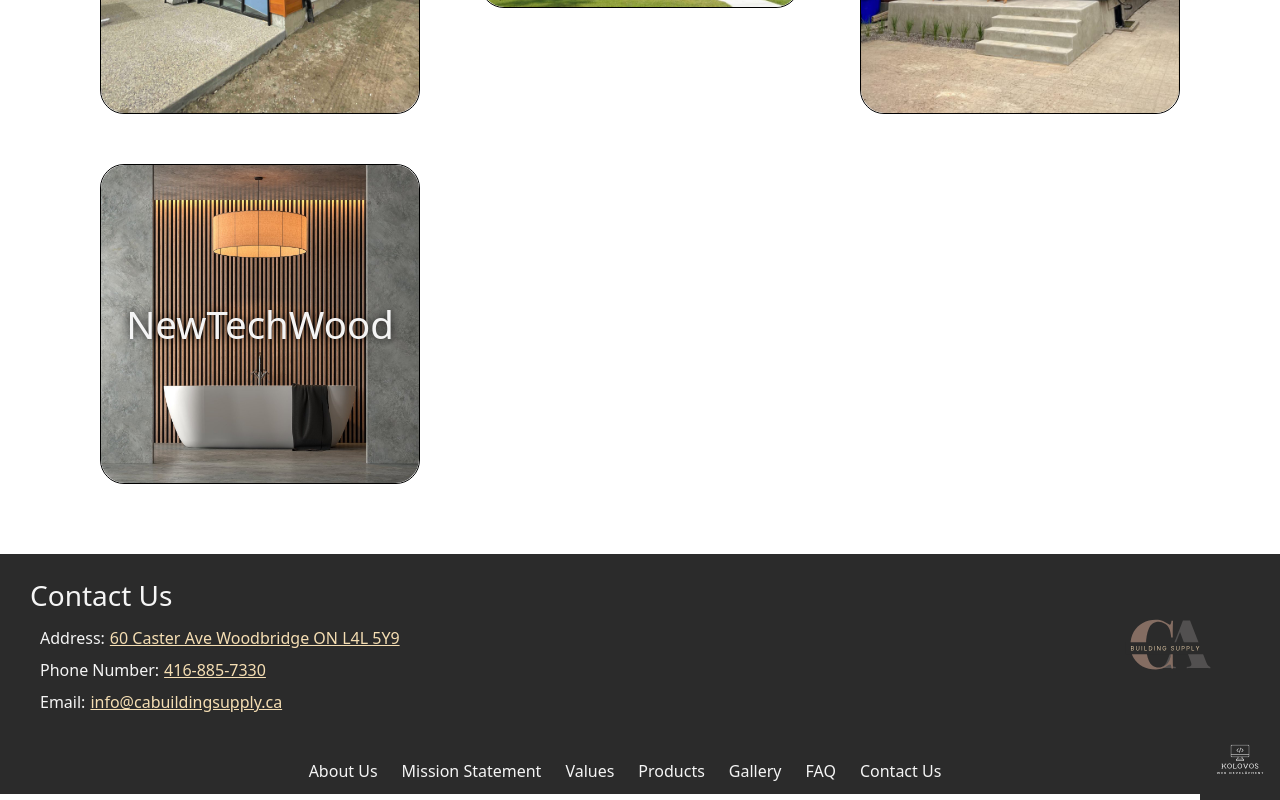
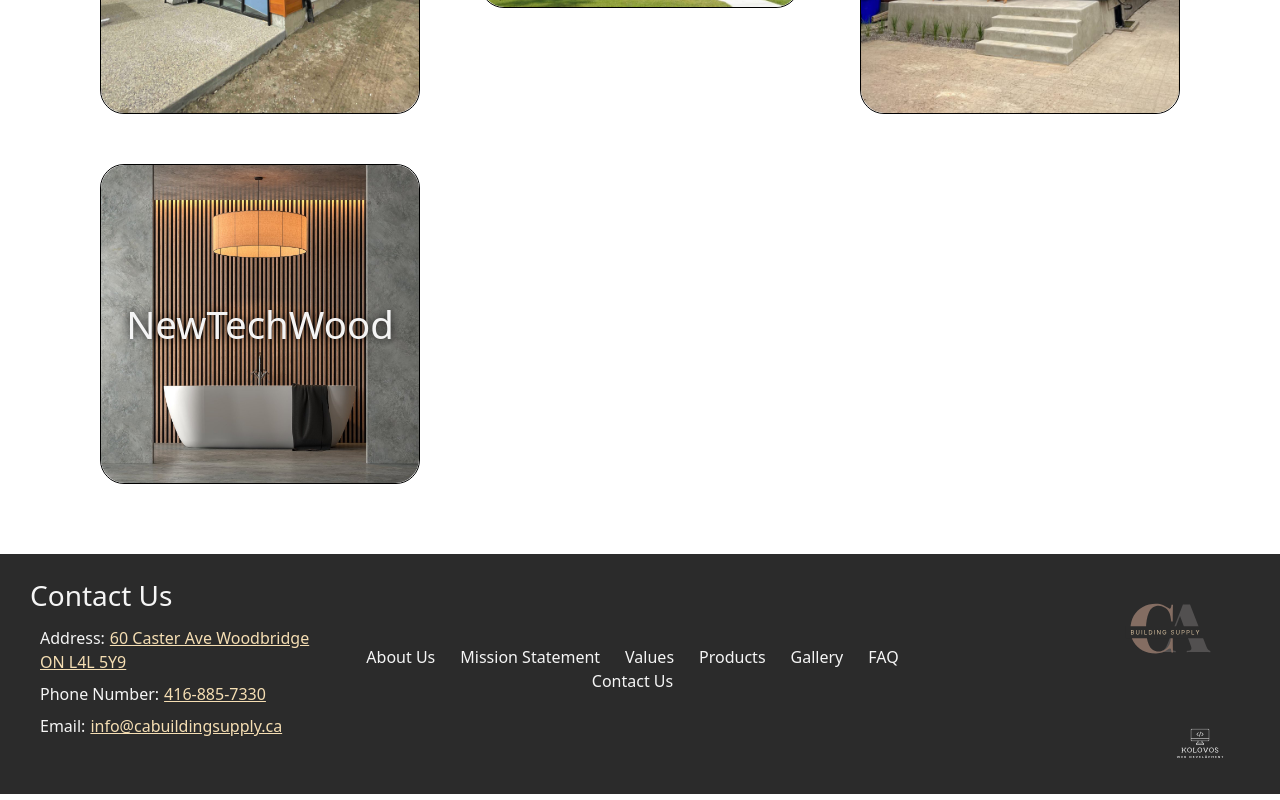
Before and after one commit to nkolovo/ca-building-supply, a Next.js app: page / in a window 1280 px wide. Shown: the part 706-1506 px from the top of the page. Built offline with nearby package versions, Linux system fonts and the light colour scheme.

Commit message:
Updated Footer
Footer tabs need fixing between 1060px & 1200px

```diff
--- a/src/components/layout/Footer/Footer.jsx
+++ b/src/components/layout/Footer/Footer.jsx
@@ -40,6 +40,8 @@
 
     return (
         <footer className='footer'>
+            <div className="row">
+                <div className="col-12 col-xl-3">
                     <div className="contact-info">
                         <div className='footer_contact_us_title'>
                             Contact Us
@@ -66,10 +68,16 @@
                             </span>
                         </div>
                     </div>
+                </div>
+                <div className="col-6 footer_tabs_parent">
                     <div className="footer_tabs">
                         {MENU_LIST.map((menu, idx) => {
                             return (
                                 <div
+                                    style={{
+                                        display: 'inline-flex',
+                                        paddingRight: 25
+                                    }}
                                     onClick={() => {
                                         setActiveIdx(idx);
                                         setNavActive(false);
@@ -80,6 +88,8 @@
                             );
                         })}
                     </div>
+                </div>
+                <div className="col">
                     <div className="footer_company">
                         <Link
                             href={'/'}
@@ -104,6 +114,8 @@
                             </a>
                         </div>
                     </div>
+                </div>
+            </div>
         </footer >
     )
 }
--- a/styles/globals.css
+++ b/styles/globals.css
@@ -251,18 +251,16 @@
   text-decoration: none;
 }
 
+.footer_tabs_parent {
+  display: flex;
+  align-items: center;
+  text-align: center;
+}
+
 .footer_tabs {
-  margin-top: 1vh;
-  display: flex;
-  position: inherit;
-  flex-direction: row;
-  column-gap: 2vw;
-  align-items: center;
-  background-color: transparent;
-  top: inherit;
-  width: inherit;
-  padding-right: 50px;
-  justify-content: center;
+  display: inline;
+  width: 100%;
+  margin: auto;
 }
 
 .footer_tabs_row {
@@ -280,13 +278,9 @@
   justify-content: center;
 }
 
-.logo-pic-footer {
-  width: 150px;
-  padding-top: 2vh;
-}
-
 .developer {
   display: block;
+  padding-right: 5vh;
 }
 
 .developer-pic {
@@ -392,6 +386,10 @@
     padding-bottom: 100vh;
   }
 
+  .footer_tabs_parent {
+    display: none;
+  }
+
   .footer {
     height: 100vh !important;
   }
@@ -492,19 +490,6 @@
     right: 0px;
   }
 
-  .footer_tabs {
-    display: flex;
-    position: inherit;
-    flex-direction: row;
-    column-gap: 24px;
-    align-items: center;
-    background-color: transparent;
-    top: inherit;
-    width: inherit;
-    padding-right: 50px;
-    justify-content: center;
-  }
-
   .nav__link {
     color: black;
   }
```
Lines whose indentation alone changed are shown as unchanged.
